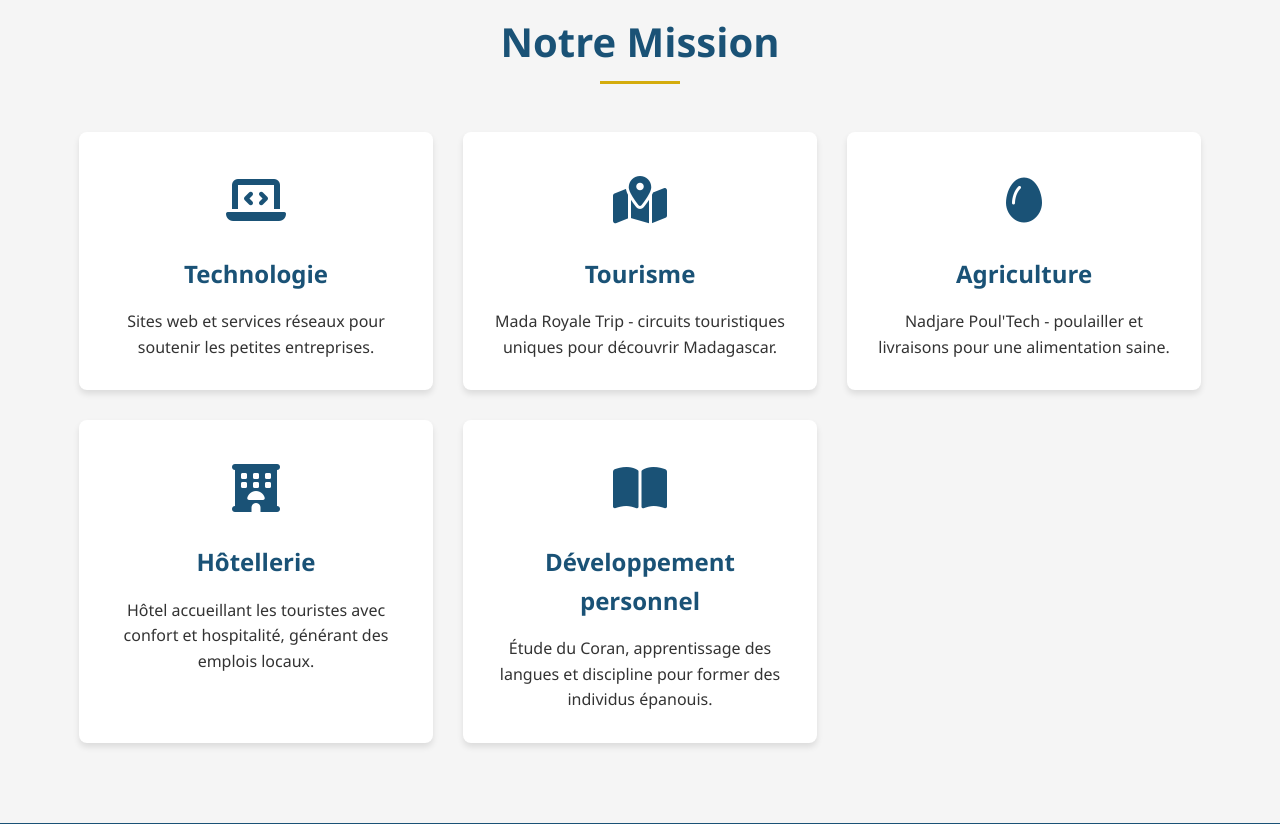
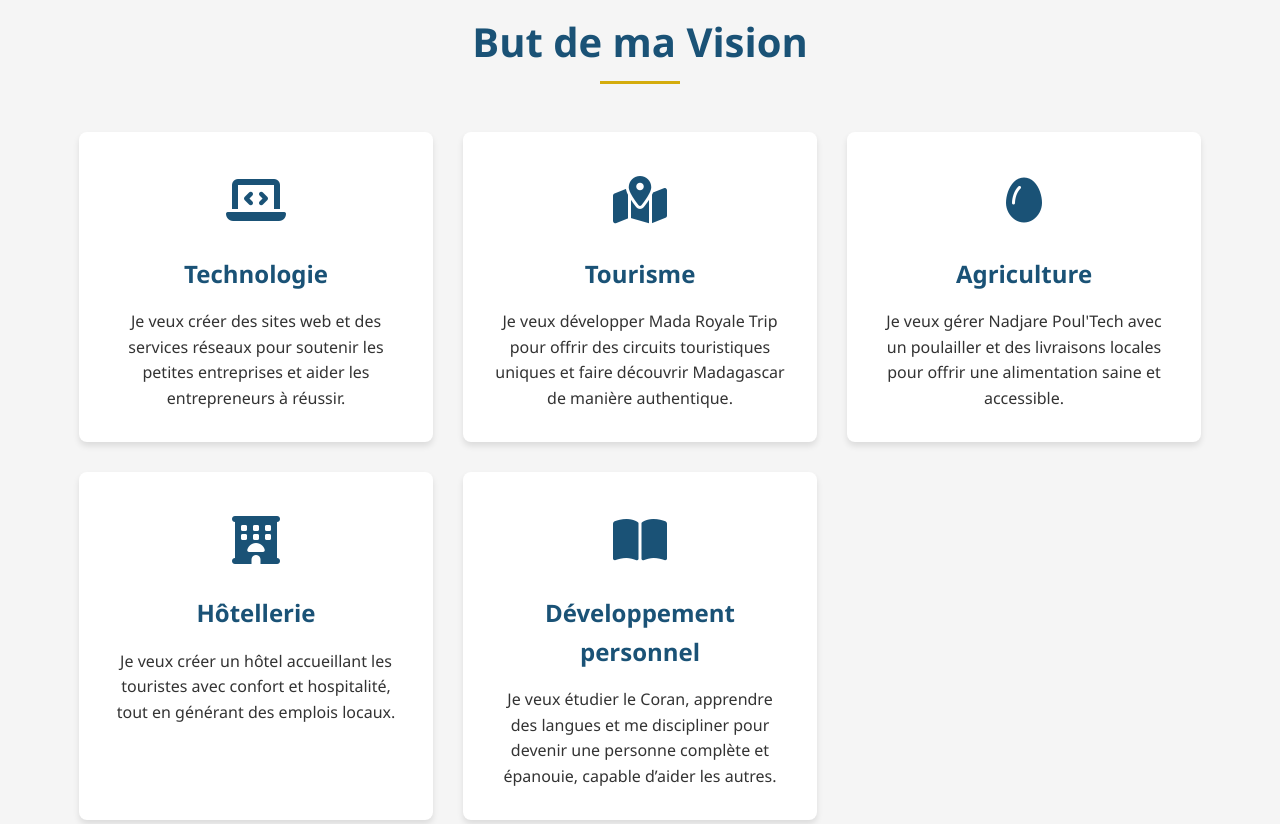
Before and after one commit to Nadjare/Vision, a plain HTML site: page index.html in a window 1280 px wide. Shown: the part 1640-2464 px from the top of the page. Drawn offline with Linux system fonts and the light colour scheme; a web font is replaced by a local one.

Commit message:
Update index.html

```diff
--- a/index.html
+++ b/index.html
@@ -134,13 +134,13 @@
             <h1>Nadjare Group</h1>
             <div class="slogan">Né pour Aider</div>
             <p>"Je veux réussir pour aider, pas pour briller."</p>
-            <a href="#vision" class="cta-button">Découvrir notre vision</a>
+            <a href="#vision" class="cta-button"> Decouvrir ma vision</a>
         </div>
     </section>
 
     <section id="vision">
         <div class="container">
-            <div class="section-title"><h2>Notre Vision</h2></div>
+            <div class="section-title"><h2>Ma Vision</h2></div>
             <div class="vision-content">
                 <blockquote class="vision-quote">"Je ne veux plus dire non à celui qui a besoin."</blockquote>
                 <p class="vision-text"><strong>Nadjare Group</strong> n'est pas juste un projet d'entreprise – c'est un <strong>rêve né de la compassion</strong>.</p>
@@ -151,23 +151,43 @@
 
     <section class="aider-section">
         <div class="container">
-            <h2>Notre Raison d'Être : Aider</h2>
+            <h2>La Raison d'Être de Nadjare Group : Aider</h2>
             <p>Chaque projet au sein de Nadjare Group a un seul but : aider ceux qui en ont besoin. Le succès se mesure par le nombre de vies améliorées.</p>
         </div>
     </section>
 
-    <section id="mission" class="mission">
-        <div class="container">
-            <div class="section-title"><h2>Notre Mission</h2></div>
-            <div class="mission-grid">
-                <div class="mission-card"><div class="mission-icon"><i class="fas fa-laptop-code"></i></div><h3>Technologie</h3><p>Sites web et services réseaux pour soutenir les petites entreprises.</p></div>
-                <div class="mission-card"><div class="mission-icon"><i class="fas fa-map-marked-alt"></i></div><h3>Tourisme</h3><p>Mada Royale Trip - circuits touristiques uniques pour découvrir Madagascar.</p></div>
-                <div class="mission-card"><div class="mission-icon"><i class="fas fa-egg"></i></div><h3>Agriculture</h3><p>Nadjare Poul'Tech - poulailler et livraisons pour une alimentation saine.</p></div>
-                <div class="mission-card"><div class="mission-icon"><i class="fas fa-hotel"></i></div><h3>Hôtellerie</h3><p>Hôtel accueillant les touristes avec confort et hospitalité, générant des emplois locaux.</p></div>
-                <div class="mission-card"><div class="mission-icon"><i class="fas fa-book-open"></i></div><h3>Développement personnel</h3><p>Étude du Coran, apprentissage des langues et discipline pour former des individus épanouis.</p></div>
+  <section id="vision-goals" class="mission">
+    <div class="container">
+        <div class="section-title"><h2>But de ma Vision</h2></div>
+        <div class="mission-grid">
+            <div class="mission-card">
+                <div class="mission-icon"><i class="fas fa-laptop-code"></i></div>
+                <h3>Technologie</h3>
+                <p>Je veux créer des sites web et des services réseaux pour soutenir les petites entreprises et aider les entrepreneurs à réussir.</p>
+            </div>
+            <div class="mission-card">
+                <div class="mission-icon"><i class="fas fa-map-marked-alt"></i></div>
+                <h3>Tourisme</h3>
+                <p>Je veux développer Mada Royale Trip pour offrir des circuits touristiques uniques et faire découvrir Madagascar de manière authentique.</p>
+            </div>
+            <div class="mission-card">
+                <div class="mission-icon"><i class="fas fa-egg"></i></div>
+                <h3>Agriculture</h3>
+                <p>Je veux gérer Nadjare Poul'Tech avec un poulailler et des livraisons locales pour offrir une alimentation saine et accessible.</p>
+            </div>
+            <div class="mission-card">
+                <div class="mission-icon"><i class="fas fa-hotel"></i></div>
+                <h3>Hôtellerie</h3>
+                <p>Je veux créer un hôtel accueillant les touristes avec confort et hospitalité, tout en générant des emplois locaux.</p>
+            </div>
+            <div class="mission-card">
+                <div class="mission-icon"><i class="fas fa-book-open"></i></div>
+                <h3>Développement personnel</h3>
+                <p>Je veux étudier le Coran, apprendre des langues et me discipliner pour devenir une personne complète et épanouie, capable d’aider les autres.</p>
             </div>
         </div>
-    </section>
+    </div>
+</section>
 
     <section id="values" class="values">
         <div class="container">
```
